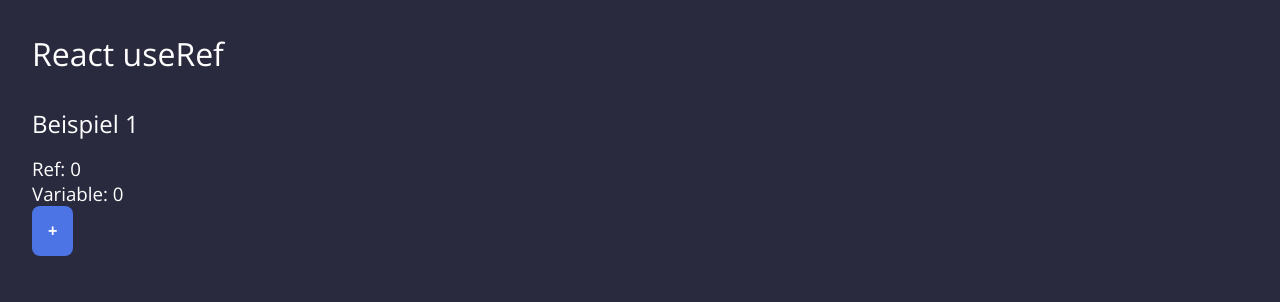
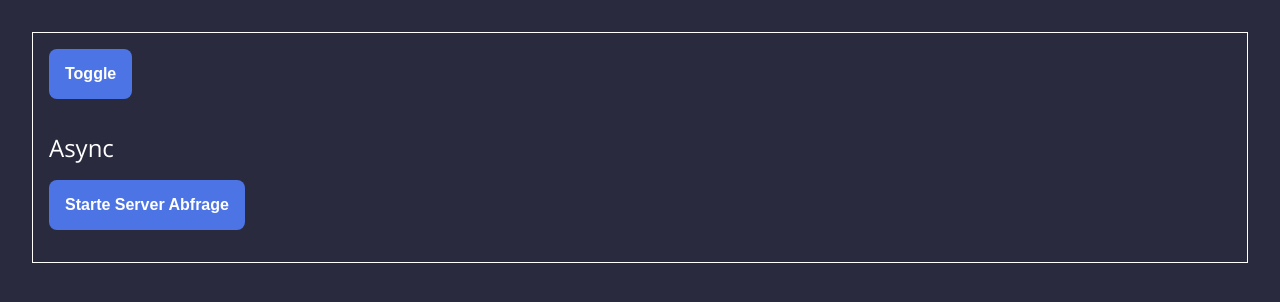
Before and after one commit to SchreibCode/react-use-ref-video, a React (Create React App) app: page / in a window 1280 px wide. Shown: the top 302 px of the page. Built offline with nearby package versions, Linux system fonts and the light colour scheme.

Commit message:
nach video

```diff
--- a/src/app.jsx
+++ b/src/app.jsx
@@ -1,24 +1,22 @@
 import React from "react";
 import "./app.css";
 import { Async } from "./components/async";
-import { Beispiel } from "./components/beispiel";
+import { Counter } from "./components/counter";
 import { Focus } from "./components/focus";
 import { Toggle } from "./components/toggle";
 
 export default function App() {
     return (
         <div>
-            <h1>React useRef</h1>
-            <h2>Beispiel 1</h2>
-            <Beispiel />
-            {/* <h2>Beispiel 2</h2>
-            <Toggle>
+            {/* <Counter /> */}
+
+            {/* <Toggle>
                 <Focus />
             </Toggle> */}
-            {/* <h2>Beispiel 3</h2>
+
             <Toggle>
                 <Async />
-            </Toggle> */}
+            </Toggle>
         </div>
     );
 }
--- a/src/components/async.jsx
+++ b/src/components/async.jsx
@@ -1,18 +1,22 @@
-import { useState } from "react";
+import { useRef, useState } from "react";
 import { requestData } from "../utils/server-mock";
 
 export function Async() {
     const [data, setData] = useState("");
+    const ref = useRef(null);
 
     function onClick() {
         setData("loading...");
         requestData().then((message) => {
-            setData(message);
+            if (ref.current !== null) {
+                setData(message);
+            }
         });
     }
 
     return (
-        <div>
+        <div ref={ref}>
+            <h2>Async</h2>
             <button onClick={onClick}>Starte Server Abfrage</button>
             <p>{data}</p>
         </div>
--- a/src/components/beispiel.jsx
+++ /dev/null
@@ -1,19 +0,0 @@
-import { useRef, useState } from "react";
-
-export function Beispiel() {
-    const ref = useRef(0);
-    let numberVariable = 0;
-
-    function onClick() {}
-
-    return (
-        <div>
-            <h3>
-                Ref: {ref.current}
-                <br></br>
-                Variable: {numberVariable}
-            </h3>
-            <button onClick={onClick}>+</button>
-        </div>
-    );
-}
--- /dev/null
+++ b/src/components/counter.jsx
@@ -0,0 +1,24 @@
+import { useRef, useState } from "react";
+
+export function Counter() {
+    const [zahl, setZahl] = useState(0);
+    const ref = useRef(0);
+    let numberVariable = 0;
+
+    function onClick() {
+        // setZahl(zahl + 1);
+        numberVariable++;
+        ref.current++;
+        console.log(numberVariable);
+    }
+
+    return (
+        <div>
+            <h2>Counter</h2>
+            <h3>Variable: {numberVariable}</h3>
+            <h3>Ref: {ref.current}</h3>
+            <h3>State: {zahl}</h3>
+            <button onClick={onClick}>+</button>
+        </div>
+    );
+}
--- a/src/components/focus.jsx
+++ b/src/components/focus.jsx
@@ -1,7 +1,16 @@
+import { useEffect, useRef } from "react";
+
 export function Focus() {
+    const ref = useRef(null);
+    useEffect(() => {
+        console.log("rendered");
+        ref.current.focus();
+    }, []);
+
     return (
         <div>
-            <input placeholder="Dein Name"></input>
+            <h2>Focus</h2>
+            <input ref={ref} placeholder="Dein Name"></input>
         </div>
     );
 }
```
